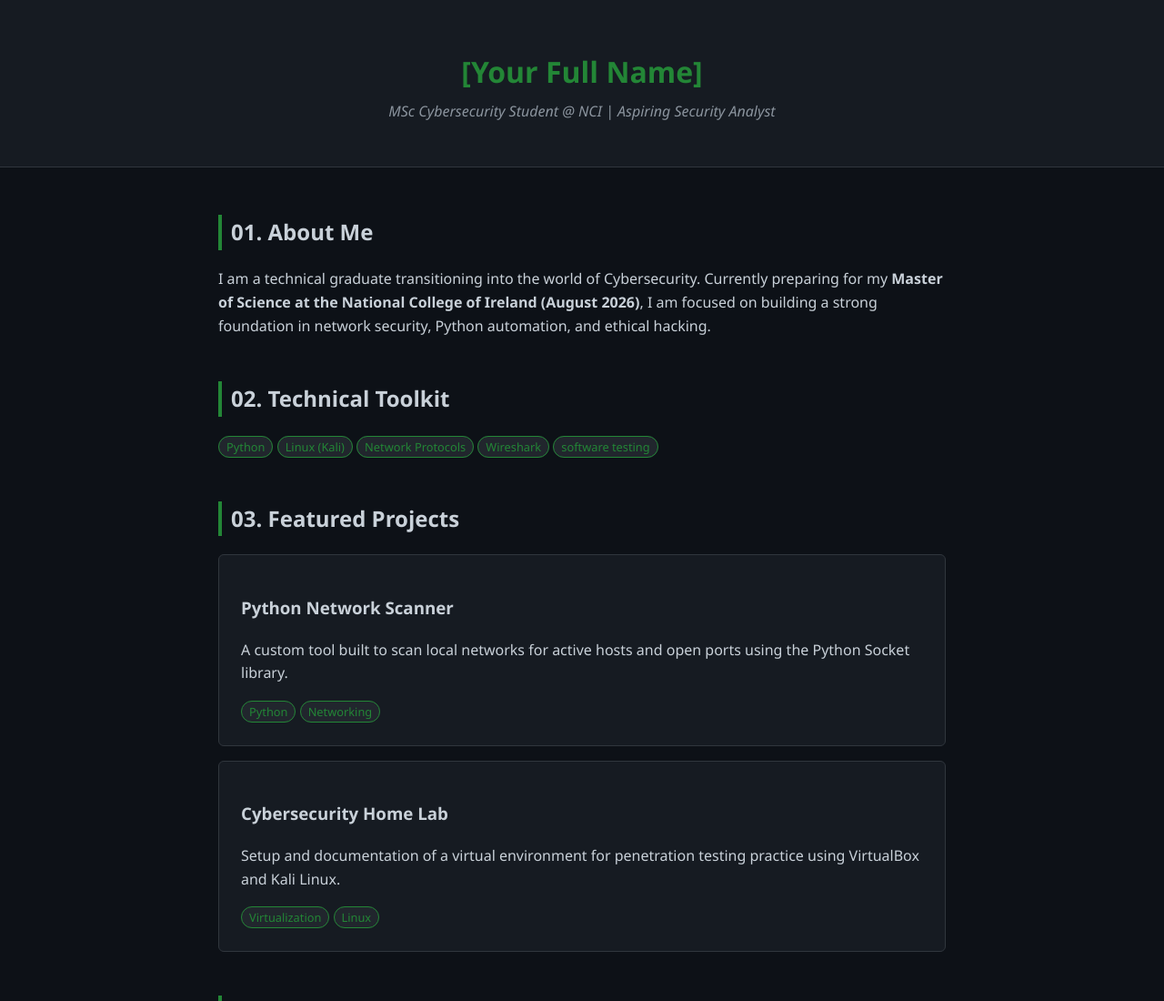
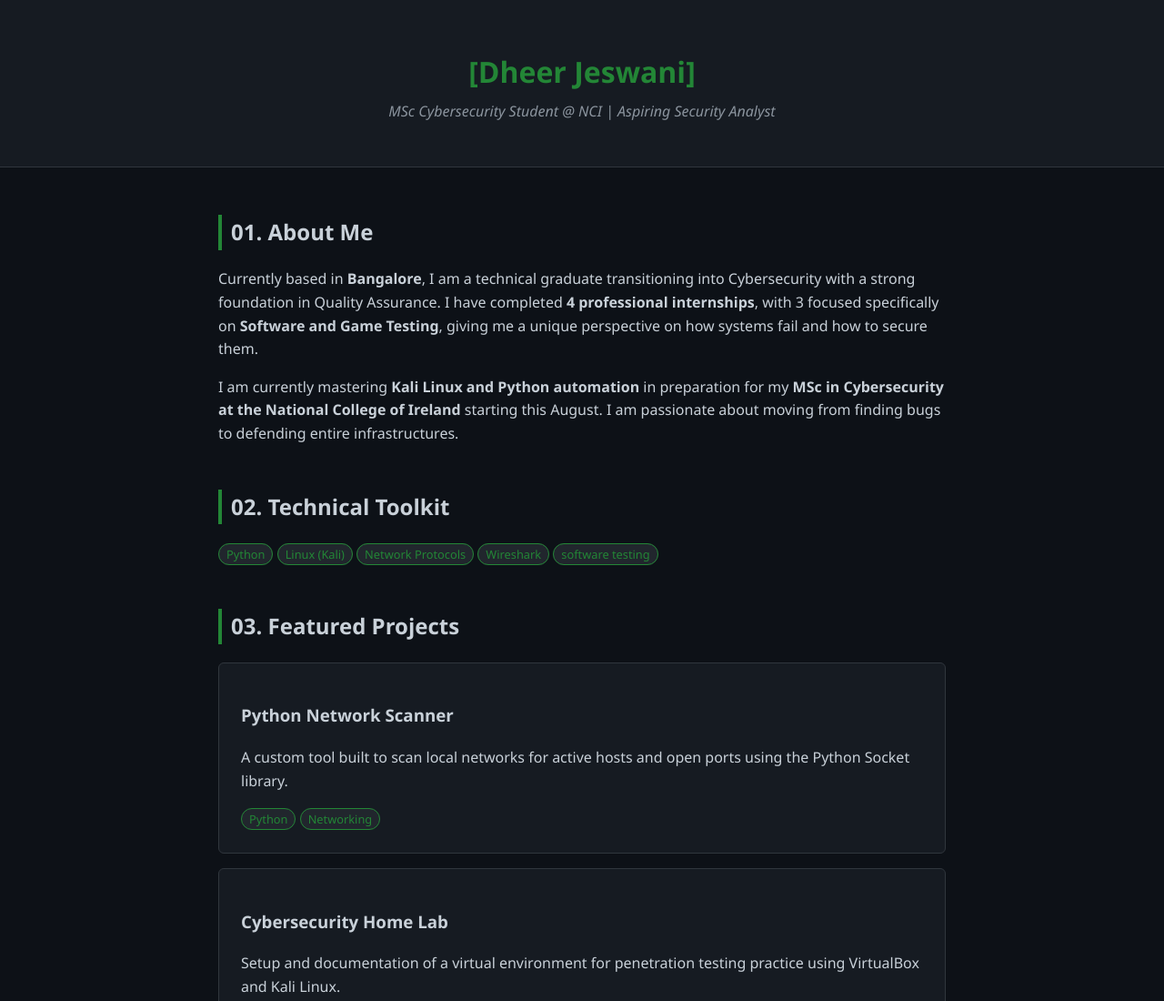
Before and after one commit to dheer37/dheer37.github.io, a plain HTML site: page index.html in a window 1280 px wide. Shown: the top 1100 px of the page at 91% size. Drawn offline with Linux system fonts and the light colour scheme.

Commit message:
Update index.html

```diff
--- a/index.html
+++ b/index.html
@@ -66,20 +66,23 @@
 <body>
 
 <header>
-    <h1>[Your Full Name]</h1>
+    <h1>[Dheer Jeswani]</h1>
     <p class="subtitle">MSc Cybersecurity Student @ NCI | Aspiring Security Analyst</p>
 </header>
 
 <div class="container">
 
     <section class="section">
-        <h2>01. About Me</h2>
-        <p>
-            I am a technical graduate transitioning into the world of Cybersecurity.
-            Currently preparing for my <b>Master of Science at the National College of Ireland (August 2026)</b>,
-            I am focused on building a strong foundation in network security, Python automation, and ethical hacking.
-        </p>
-    </section>
+    <h2>01. About Me</h2>
+    <p>
+        Currently based in <b>Bangalore</b>, I am a technical graduate transitioning into Cybersecurity with a strong foundation in Quality Assurance.
+        I have completed <b>4 professional internships</b>, with 3 focused specifically on <b>Software and Game Testing</b>, giving me a unique perspective on how systems fail and how to secure them.
+    </p>
+    <p>
+        I am currently mastering <b>Kali Linux and Python automation</b> in preparation for my <b>MSc in Cybersecurity at the National College of Ireland</b> starting this August.
+        I am passionate about moving from finding bugs to defending entire infrastructures.
+    </p>
+</section>
 
     <section class="section">
         <h2>02. Technical Toolkit</h2>
@@ -118,7 +121,7 @@
         <h2>05. Get In Touch</h2>
         <p>I'm always open to discussing tech and security!</p>
         <a href="dheerjeswani3@gmail.com" class="btn">Email Me</a>
-        <a href="https://www.linkedin.com/in/dheer-jeswani-520752258/class="btn" style="background:#0077b5;">LinkedIn</a>
+        <a href=https://www.linkedin.com/in/dheer-jeswani-520752258/class="btn" style="background:#0077b5;">LinkedIn</a>
     </section>
 
 </div>
```
